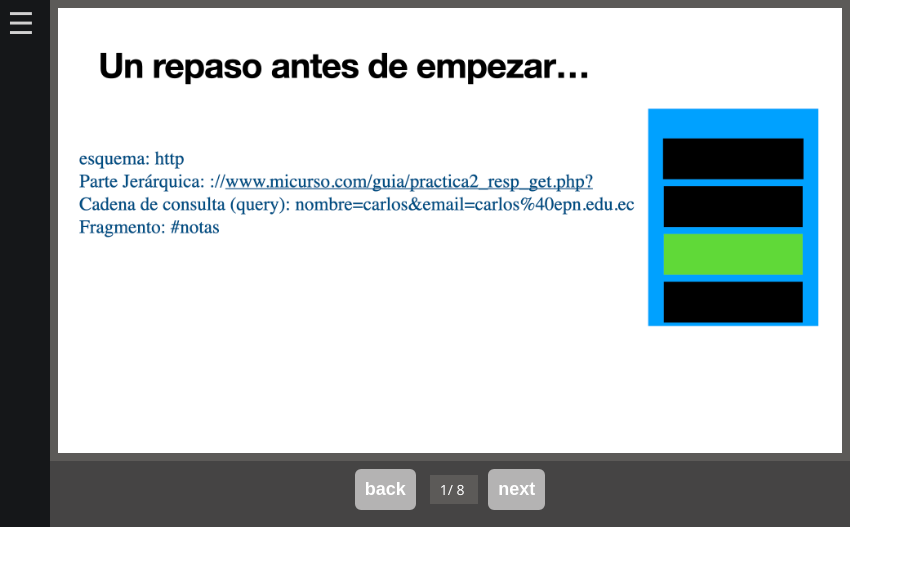
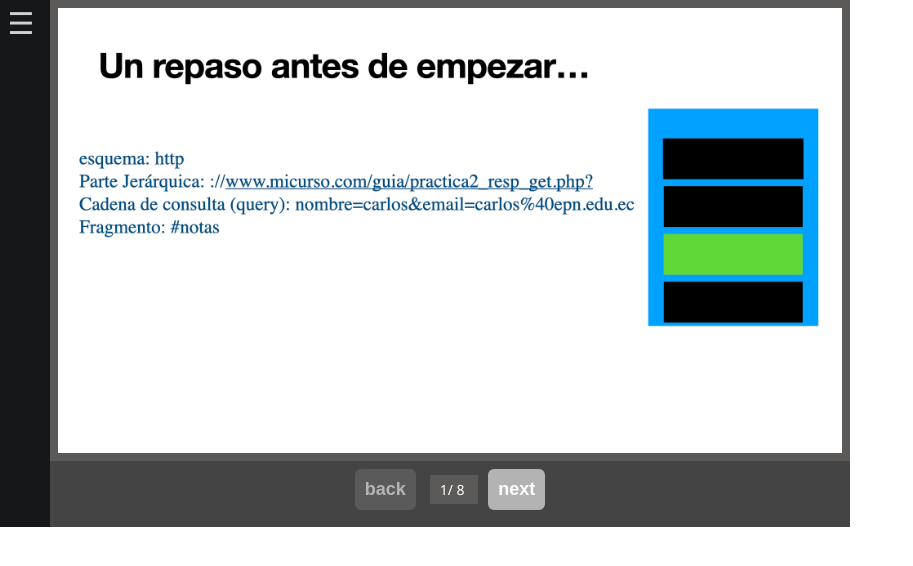
Before and after one commit to GeovannyPuchaicela/PasadorDeDiapositivas, a plain HTML site: page index.html in a window 1280 px wide. Shown: the whole page, without its empty margins (0-913 px from the left). Drawn offline with Linux system fonts and the light colour scheme.

Commit message:
Boton deshabilitado (back/next) cuando ya no haya diapositivas que mostrar

```diff
--- a/app.js
+++ b/app.js
@@ -45,6 +45,20 @@ function mostrarSlide(n) {
 
     // Poner clase activa
     listaItems[n - 1].classList.add("activo");
+
+    // Actualizar estado del botón next
+    if (slideActual >= totalSlides) {
+        btnNext.classList.add("disabled");
+    } else {
+        btnNext.classList.remove("disabled");
+    }
+
+    // Actualizar estado del botón back
+    if (slideActual <= 1) {
+        btnBack.classList.add("disabled");
+    } else {
+        btnBack.classList.remove("disabled");
+    }
 }
 
 // Botón siguiente
--- a/estilos.css
+++ b/estilos.css
@@ -70,6 +70,11 @@
   border-radius: 6px;
   border: 2px solid #b4b3b3;
 }
+.boton-personalizado.disabled {
+  background-color: #6b6a6a;
+  border: 2px solid #6b6a6a;
+  opacity: 0.6;
+}
 .contador{
   font-family: 'Segoe UI', Tahoma, Geneva, Verdana, sans-serif;
   font-weight: 400;
```
